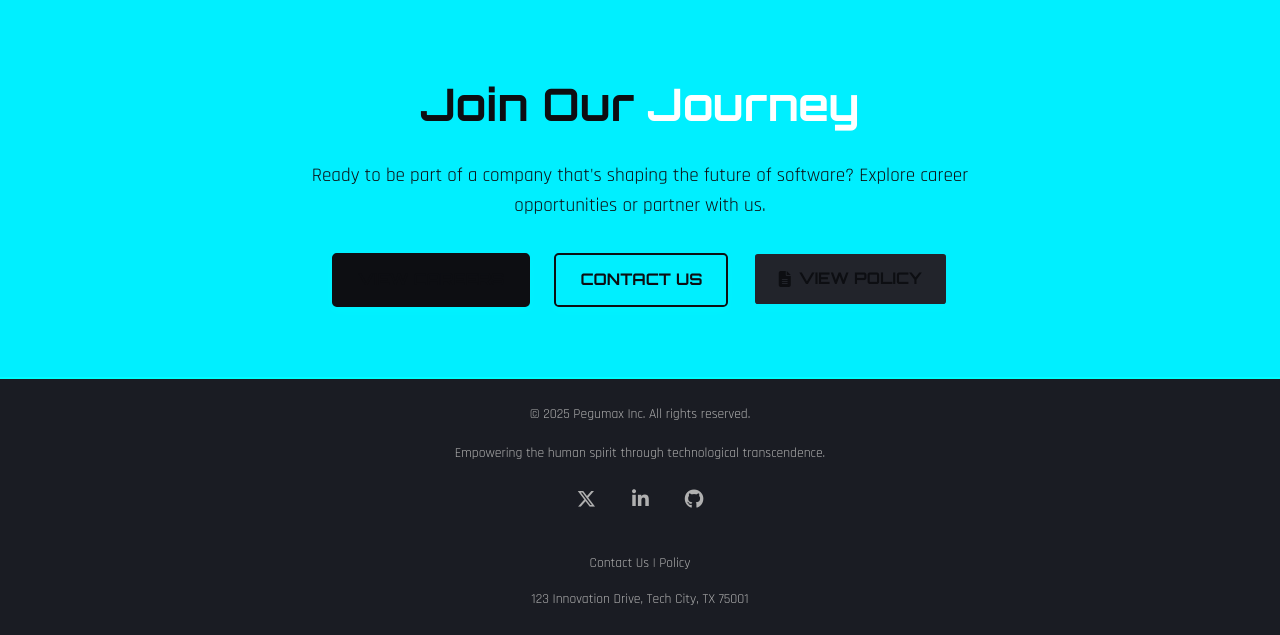
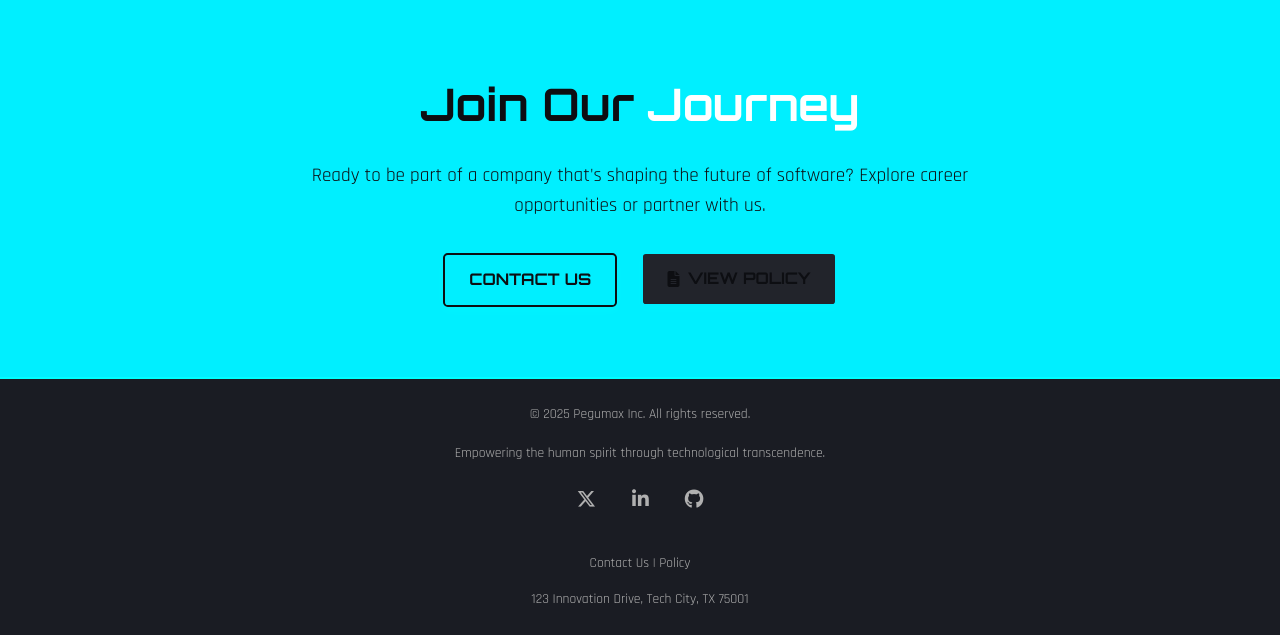
Before and after one commit to Gus-Jacobs/Pegumaxinc, a Django app: page /about/ in a window 1280 px wide. Shown: the part 2252-2887 px from the top of the page. Run offline with Django 5.2, Linux system fonts and the light colour scheme.

Commit message:
Update about.html

```diff
--- a/pegumax_project/templates/about.html
+++ b/pegumax_project/templates/about.html
@@ -760,7 +760,6 @@
             <div class="container">
                 <h2>Join Our <span class="highlight">Journey</span></h2>
                 <p>Ready to be part of a company that's shaping the future of software? Explore career opportunities or partner with us.</p>
-                <a href="{% url 'main_site:careers' %}" class="cta-button">View Careers</a>
                 <a href="{% url 'main_site:contact' %}" class="cta-button secondary">Contact Us</a>
                 <a href="{% url 'main_site:policy' %}" class="cta-button policy-button"><i class="fas fa-file-alt"></i> View Policy</a>
             </div>
```
